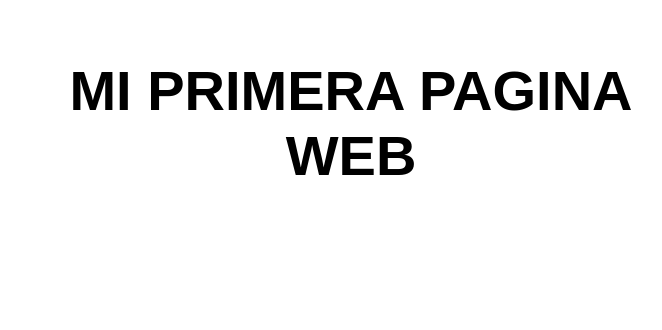
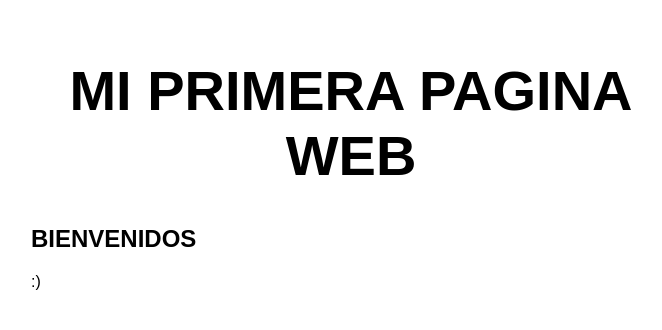
Before and after one commit to lilithcn/mi-primer-app-ly, a website: page src/index.html in a window 1280 px wide. Shown: the whole page, without its empty margins (289-951 px from the left). Drawn offline with Linux system fonts and the light colour scheme.

Commit message:
//CAMBIOS REALIZADOS EN EL ARCHIVO index.html

```diff
--- a/src/index.html
+++ b/src/index.html
@@ -11,6 +11,8 @@
 <body>
   <main>
     <h1>MI PRIMERA PAGINA WEB</h1>
+    <h2>BIENVENIDOS</h2>
+    <p>:)</p>
   </main>
 </body>
 
```
